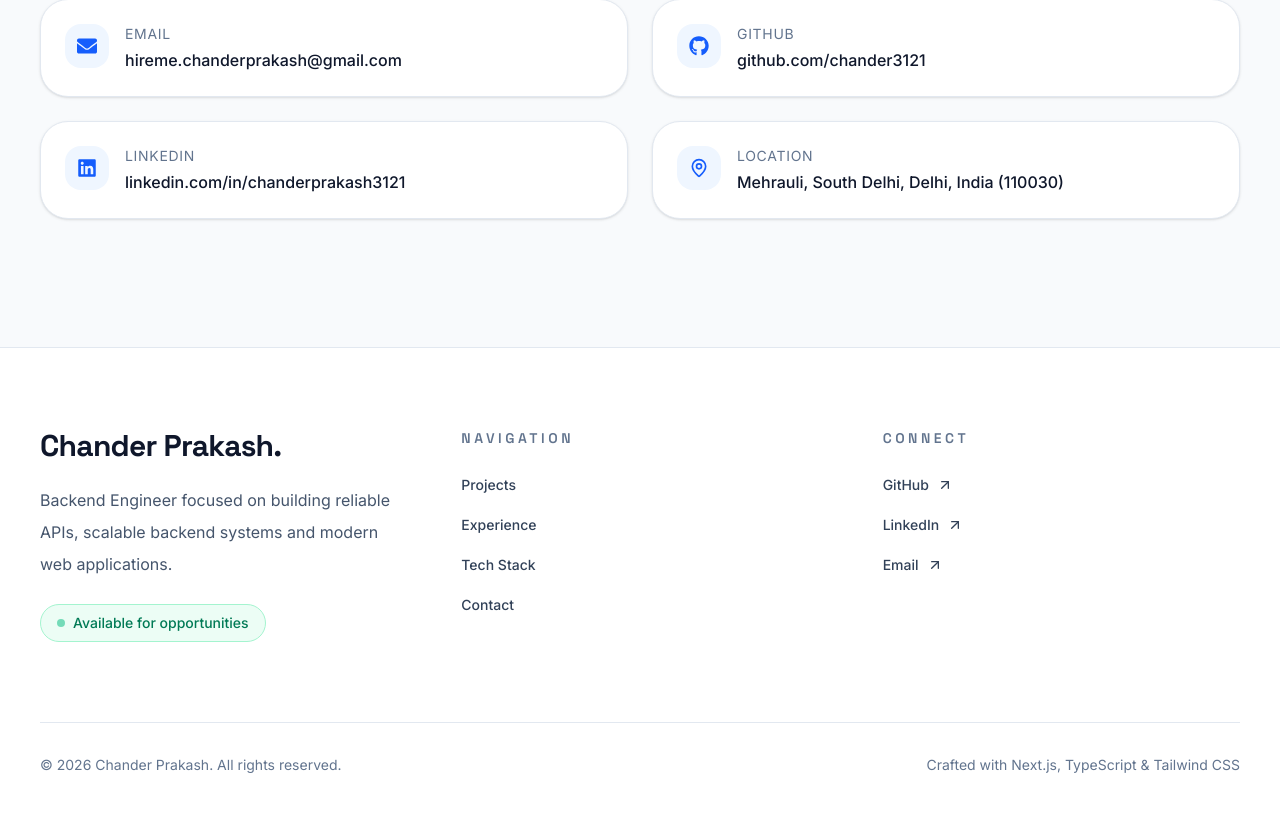
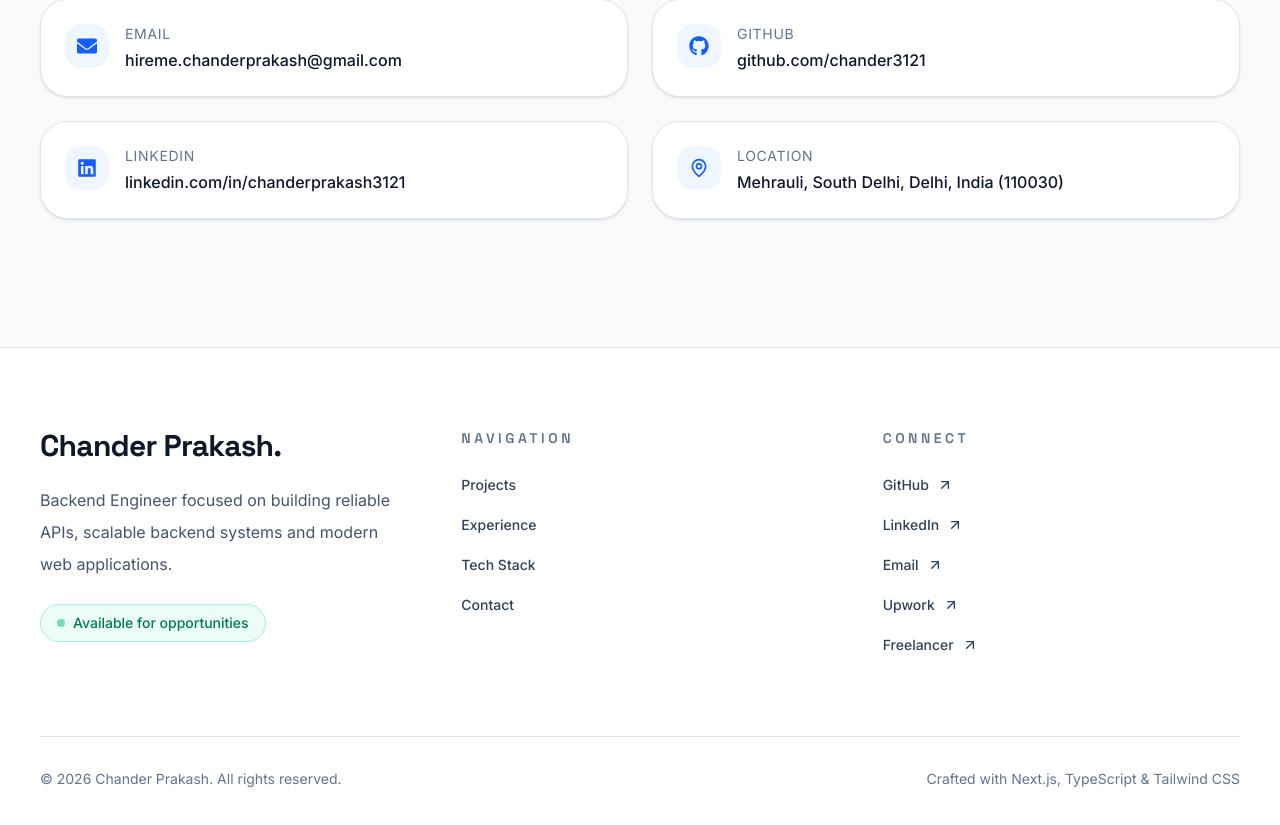
Before and after one commit to Chander3121/whoischanderprakash, a Next.js app: page / in a window 1280 px wide. Shown: the part 7250-8075 px from the top of the page. Built offline with nearby package versions, Linux system fonts and the light colour scheme; no server answers.

Commit message:
Add freelancer and upwork profile

```diff
--- a/components/layout/Footer.tsx
+++ b/components/layout/Footer.tsx
@@ -32,6 +32,14 @@ const socials = [
   {
     label: "Email",
     href: "mailto:hireme.chanderprakash@gmail.com",
+  },
+  {
+    label: "Upwork",
+    href: "https://www.upwork.com/freelancers/~01e97f825ef3368606?mp_source=share",
+  },
+  {
+    label: "Freelancer",
+    href: "https://www.freelancer.in/u/Chander1998?sb=t",
   },
 ];
 
```
